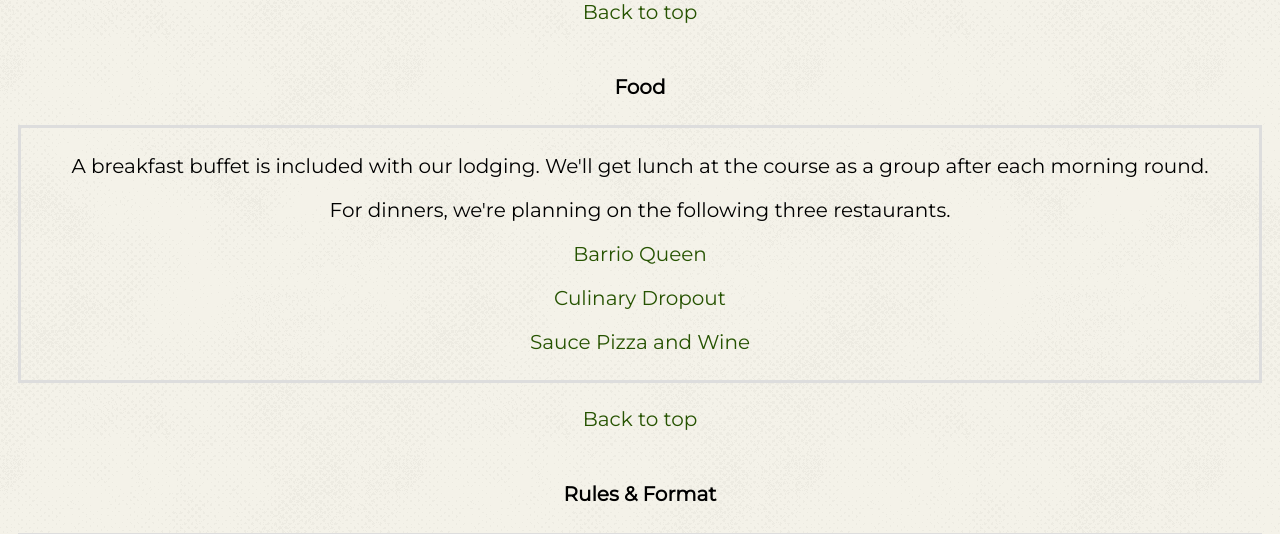
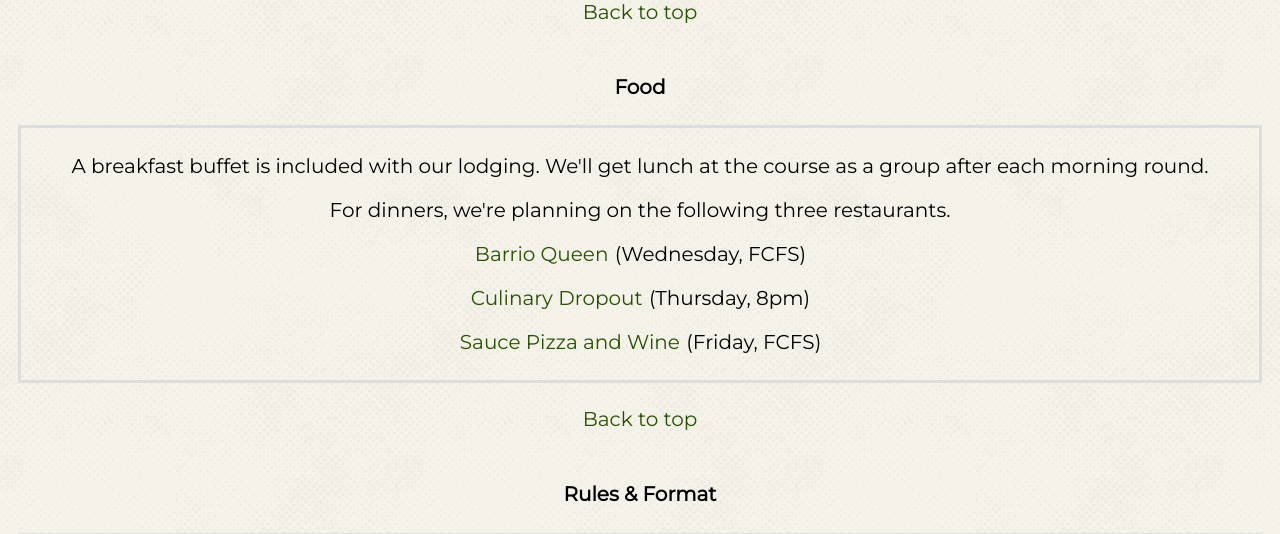
Before and after one commit to Stuart-D-King/king_classic_2019, a Flask app: page /general_info in a window 1280 px wide. Shown: the part 1200-1734 px from the top of the page. Run offline with Flask 2, Linux system fonts and the light colour scheme.

Commit message:
added reservation time to Thursday restaurant

```diff
--- a/templates/general_info.html
+++ b/templates/general_info.html
@@ -70,9 +70,9 @@
 			<div class="boxed">
 				<p>A breakfast buffet is included with our lodging. We'll get lunch at the course as a group after each morning round.</p>
 				<p>For dinners, we're planning on the following three restaurants.</p>
-				<p><a href="https://www.barrioqueen.com/" target="_blank">Barrio Queen</a></p>
-	      <p><a href="https://www.culinarydropout.com/locations/scottsdale-az/" target="_blank">Culinary Dropout</a></p>
-	      <p><a href="https://www.saucepizzaandwine.com/" target="_blank">Sauce Pizza and Wine</a></p>
+				<p><a href="https://www.barrioqueen.com/" target="_blank">Barrio Queen</a> (Wednesday, FCFS)</p>
+	      <p><a href="https://www.culinarydropout.com/locations/scottsdale-az/" target="_blank">Culinary Dropout</a> (Thursday, 8pm)</p>
+	      <p><a href="https://www.saucepizzaandwine.com/" target="_blank">Sauce Pizza and Wine</a> (Friday, FCFS)</p>
 			</div>
 		</section>
 		<br>
```
